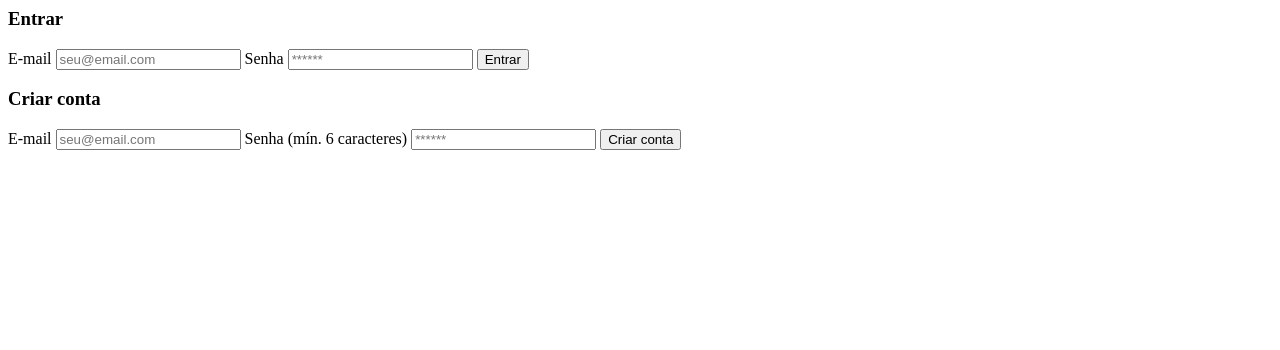
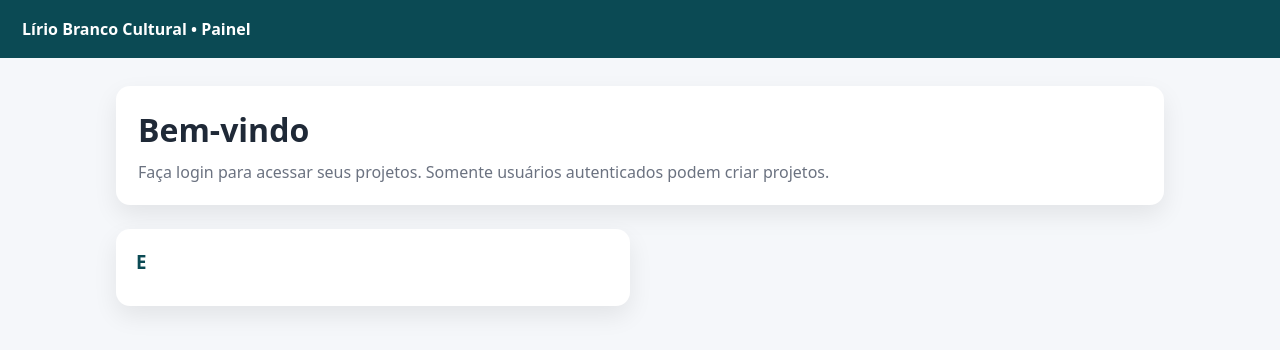
Before and after one commit to MacroLirio/Producao-Lirio-Branco, a plain HTML site: page index.html in a window 1280 px wide. Drawn offline with Linux system fonts and the light colour scheme.

Commit message:
Update index.html

```diff
--- a/index.html
+++ b/index.html
@@ -1,21 +1,71 @@
-<!-- === FORMULÁRIOS FIREBASE (PRONTO) === -->
+<!DOCTYPE html>
+<html lang="pt-BR">
+<head>
+  <meta charset="UTF-8" />
+  <meta name="viewport" content="width=device-width, initial-scale=1.0"/>
+  <title>Lírio Branco Cultural • Painel</title>
+  <style>
+    :root {
+      --bg: #f5f7fa;
+      --card: #ffffff;
+      --primary: #0b4a54;
+      --primary-2: #0f6a79;
+      --text: #1f2937;
+      --muted: #6b7280;
+      --shadow: 0 10px 24px rgba(0,0,0,.08);
+      --radius: 14px;
+    }
+    * { box-sizing: border-box; }
+    body{
+      margin:0; font-family: system-ui, -apple-system, Segoe UI, Roboto, Arial, sans-serif;
+      background: var(--bg); color: var(--text);
+    }
+    header{
+      background: var(--primary); color:#fff; padding:18px 22px; font-weight:700;
+      position: sticky; top:0;
+    }
+    .container{
+      max-width: 1080px; margin: 28px auto; padding: 0 16px;
+    }
+    .hero{
+      background: var(--card); border-radius: var(--radius); padding: 22px;
+      box-shadow: var(--shadow); margin-bottom: 24px;
+    }
+    .hero h1{ margin: 0 0 10px }
+    .hero p{ margin: 0; color: var(--muted) }
+    .grid{
+      display: grid; grid-template-columns: 1fr 1fr; gap: 20px;
+    }
+    .card{
+      background: var(--card); border-radius: var(--radius); padding: 20px;
+      box-shadow: var(--shadow);
+    }
+    .card h3{ margin: 0 0 12px; color: var(--primary) }
+    label{ display:block; font-size: 14px; margin: 10px 0 6px; color: var(--muted) }
+    input{
+      width: 100%; padding: 12px 14px; border:1px solid #e5e7eb; border-radius: 10px;
+      outline: none;
+    }
+    input:focus{ border-color: var(--primary-2) }
+    button{
+      width: 100%; padding: 12px 16px; margin-top: 14px; border:0; border-radius: 12px;
+      background: var(--primary); color:#fff; font-weight: 700; cursor: pointer;
+    }
+    button:hover{ background: var(--primary-2) }
+    .hint{ font-size: 12px; color: var(--muted); margin-top: 10px }
+    @media (max-width: 820px){ .grid{ grid-template-columns: 1fr; } }
+  </style>
+</head>
+<body>
+  <header>Lírio Branco Cultural • Painel</header>
 
-<!-- ENTRAR -->
-<div>
-  <h3>Entrar</h3>
-  <label>E-mail</label>
-  <input id="login-email" type="email" placeholder="seu@email.com" />
-  <label>Senha</label>
-  <input id="login-senha" type="password" placeholder="******" />
-  <button id="btn-entrar">Entrar</button>
-</div>
+  <div class="container">
+    <div class="hero">
+      <h1>Bem-vindo</h1>
+      <p>Faça login para acessar seus projetos. Somente usuários autenticados podem criar projetos.</p>
+    </div>
 
-<!-- CRIAR CONTA -->
-<div>
-  <h3>Criar conta</h3>
-  <label>E-mail</label>
-  <input id="cad-email" type="email" placeholder="seu@email.com" />
-  <label>Senha (mín. 6 caracteres)</label>
-  <input id="cad-senha" type="password" placeholder="******" />
-  <button id="btn-cadastrar">Criar conta</button>
-</div>
+    <div class="grid">
+      <!-- ENTRAR -->
+      <div class="card">
+        <h3>E
```
